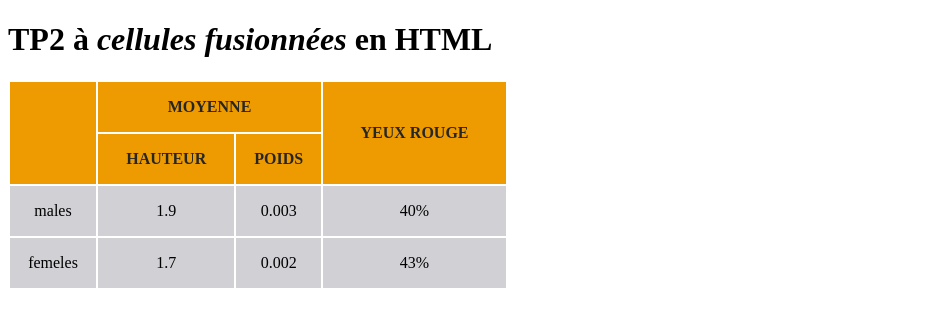
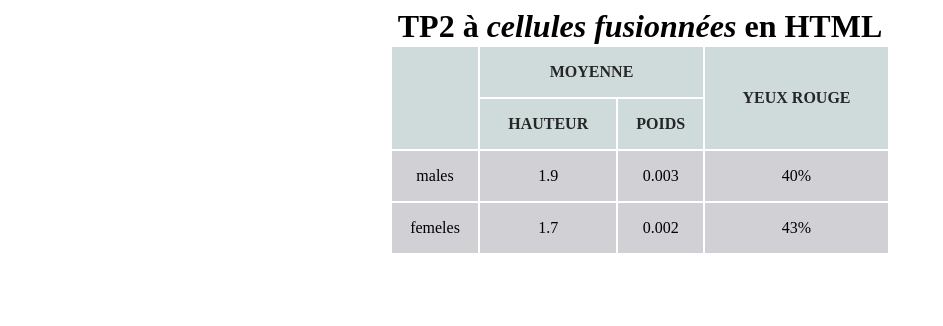
Before and after one commit to seven769/HTML-TP2, a plain HTML site: page index.html in a window 1280 px wide. Shown: the whole page, without its empty margins (0-943 px from the left). Drawn offline with Linux system fonts and the light colour scheme.

Commit message:
tableau centrerer

```diff
--- a/index.html
+++ b/index.html
@@ -7,8 +7,12 @@
     <meta name="viewport" content="width=device-width, initial-scale=1.0">
     <title>HTML-TP2</title>
     <style>
-
+        h1{
+            margin: auto;
+            text-align: center;
+        }
         table{
+            margin: auto;
             border-color: black;
             text-align: center;
             width: 500px;
@@ -20,7 +24,7 @@
           th{
             text-transform: uppercase;
             color: rgb(38, 38, 38);
-            background-color: #EE9B01;
+            background-color: #CFDBDA;
           }
           td:hover{
             background-color:rgb(240, 248, 255)
```
